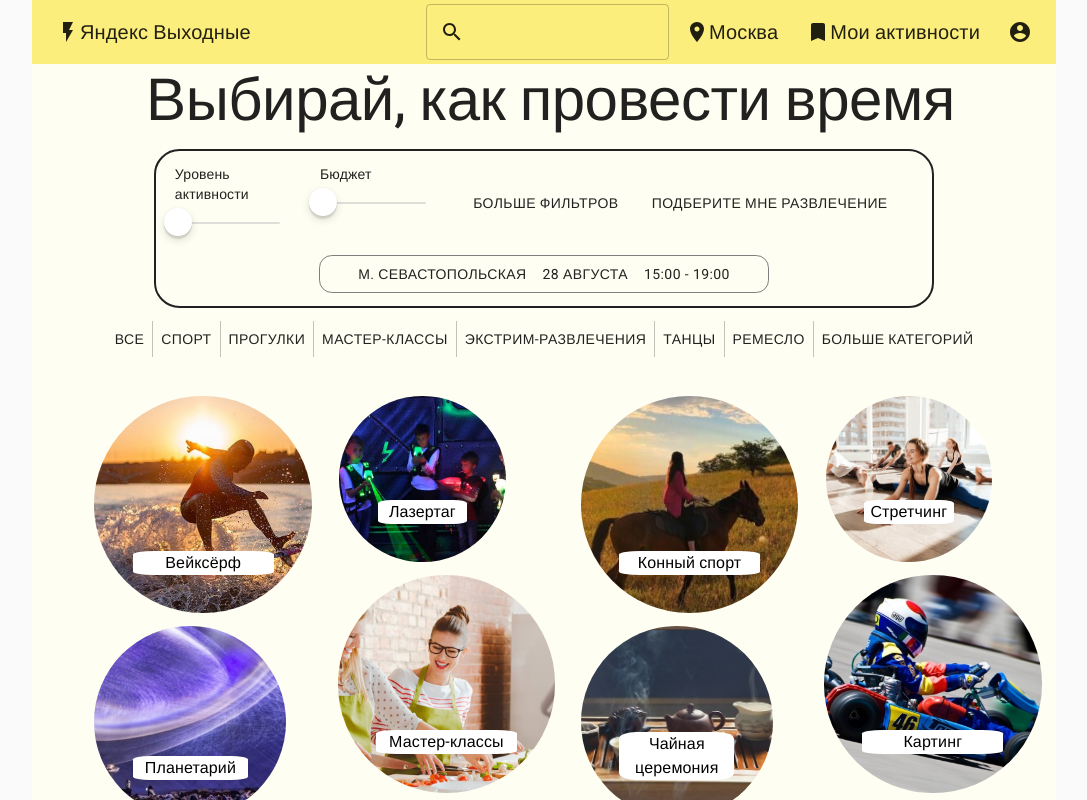
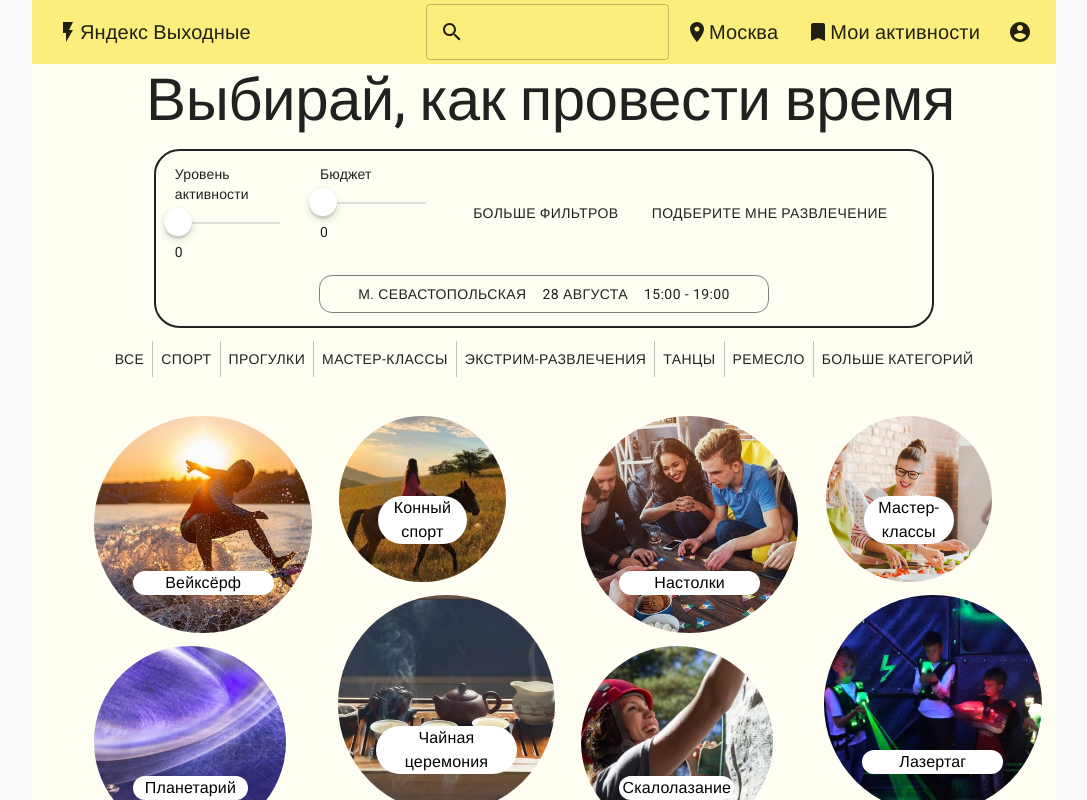
Before and after one commit to SniXosha/yandex-activity-frontend, a React (Create React App) app: page / in a window 1280 px wide. Shown: the top 800 px of the page, without its empty margins (96-1183 px from the left). Built offline with nearby package versions, Linux system fonts and the light colour scheme; a web font is replaced by a local one.

Commit message:
two pages

```diff
--- a/src/App.tsx
+++ b/src/App.tsx
@@ -19,7 +19,7 @@ export default function App(): ReactElement {
                         <Route exact path="/">
                             <MainPage/>
                         </Route>
-                        <Route exact path="/activity">
+                        <Route exact path="/activity/:name">
                             <ActivityPage/>
                         </Route>
                     </Switch>
--- a/src/appbar/ServiceAppBar.tsx
+++ b/src/appbar/ServiceAppBar.tsx
@@ -13,7 +13,7 @@ export default function ServiceAppBar(): ReactElement {
         <Toolbar className="bar">
             <IconButton edge="start" className={classes.search} color="inherit" aria-label="menu">
                 <FlashOnIcon />
-                <Typography variant="h6" className={classes.title}>
+                <Typography variant="h6" className={classes.title} onClick={() => window.location.href = '/'}>
                     Яндекс Выходные
                 </Typography>
             </IconButton>
--- a/src/data/activities.tsx
+++ b/src/data/activities.tsx
@@ -1,102 +1,128 @@
 export const wakesurf = {
+    id: 'wakesurf',
     name: 'Вейксёрф',
     image: {
         url: 'surf',
         size: 250
     },
     activityLevel: 9,
+    money: 3000
 }
 
 export const horses = {
+    id: 'horses',
     name: 'Конный спорт',
     image: {
         url: 'horse',
         size: 150
     },
     activityLevel: 3,
+    money: 1500
 }
 
 export const boardGames = {
+    id: 'boardGames',
     name: 'Настолки',
     image: {
         url: 'games',
         size: 200
     },
     activityLevel: 1,
+    money: 700
 }
 
 export const masterClasses = {
+    id: 'masterClasses',
     name: 'Мастер-классы',
     image: {
         url: 'cook',
         size: 200
     },
     activityLevel: 1,
+    money: 2000
 }
 
 export const planetarium = {
+    id: 'planetarium',
     name: 'Планетарий',
     image: {
         url: 'planets',
         size: 200
     },
     activityLevel: 1,
+    money: 500
 }
 
 export const tea = {
+    id: 'tea',
     name: 'Чайная церемония',
     image: {
         url: 'tea',
         size: 150
     },
     activityLevel: 1,
+    money: 500
 }
 
 export const rockClimbing = {
+    id: 'rockClimbing',
     name: 'Скалолазание',
     image: {
         url: 'rock',
         size: 150
     },
     activityLevel: 5,
+    money: 700
 }
 
 export const laserTag = {
+    id: 'laserTag',
     name: 'Лазертаг',
     image: {
         url: 'lasers',
         size: 200
     },
     activityLevel: 3,
+    money: 1000
 }
 
 export const karting = {
+    id: 'karting',
     name: 'Картинг',
     image: {
         url: 'karting',
         size: 170
     },
     activityLevel: 6,
+    money: 2000
 }
 
 export const sauna = {
+    id: 'sauna',
     name: 'Сауна',
     image: {
         url: 'sauna',
         size: 150
     },
     activityLevel: 2,
+    money: 2000
 }
 
 export const stretching = {
+    id: 'stretching',
     name: 'Стретчинг',
     image: {
         url: 'stretching',
         size: 150
     },
     activityLevel: 4,
+    money: 1000
 }
 
 export const allActivities = [
     wakesurf, horses, boardGames, masterClasses, planetarium, tea, rockClimbing, laserTag, karting, sauna, stretching
 ]
+
+export const activityByName = (name: string) => {
+    return allActivities.filter(activity => activity.id === name)[0]
+}
--- a/src/pages/activity/ActivityHeader.tsx
+++ b/src/pages/activity/ActivityHeader.tsx
@@ -3,7 +3,6 @@ import React from "react";
 import FavoriteIcon from '@material-ui/icons/Favorite';
 
 interface HeaderStyles {
-    size: number;
     image: string;
     imageSize: number;
 
@@ -12,7 +11,6 @@ interface HeaderStyles {
 
 interface ButtonStyles extends WithStyles<typeof styles> {
     title: string;
-    size: number;
     image: string;
     imageSize: number;
 }
@@ -70,7 +68,7 @@ const styles = createStyles({
     }
 });
 
-export const ActivityHeader = withStyles(styles)(({classes, title, size, ...other}: ButtonStyles) => (
+export const ActivityHeader = withStyles(styles)(({classes, title, ...other}: ButtonStyles) => (
     <div className={classes.root}>
         <div className={classes.lowerBar}>
             <Typography className={classes.title}>{title}</Typography>
--- a/src/pages/activity/ActivityPage.tsx
+++ b/src/pages/activity/ActivityPage.tsx
@@ -1,12 +1,17 @@
 import React, {ReactElement} from "react";
 import {Container, makeStyles} from "@material-ui/core";
 import {ActivityHeader} from "./ActivityHeader";
+import { useParams } from "react-router-dom";
+import {activityByName} from "data/activities";
 
 
 export default function ActivityPage(): ReactElement {
     const classes = useStyles();
+    let { name }: any = useParams();
+    let activity = activityByName(name)
+
     return <Container className={classes.content} maxWidth={false}>
-        <ActivityHeader image={"surf"} imageSize={200} size={17} title={"Вейксерф"}/>
+        <ActivityHeader image={activity.image.url} imageSize={activity.image.size} title={activity.name}/>
     </Container>
 }
 
--- a/src/pages/main/ActivitiesContainer.tsx
+++ b/src/pages/main/ActivitiesContainer.tsx
@@ -17,7 +17,7 @@ function splitActivities(activities: any[]) {
 
 const activityDescriptionToElement = (size: number, activity: any): ReactElement => {
     return <Activity size={size} image={activity.image.url} imageSize={activity.image.size}
-                     title={activity.name}/>
+                     title={activity.name} id={activity.id}/>
 }
 
 const activitiesColumnToElement = (styleClass: string, activities: any[], sizes: number[]): ReactElement => {
@@ -59,10 +59,11 @@ interface ActivityProps {
     title: string,
     image: string,
     imageSize: number,
+    id: string,
 }
 
-function Activity({title, size, image, imageSize}: ActivityProps): ReactElement {
-    return <ActivityCircle image={image} imageSize={imageSize} size={size} title={title}/>
+function Activity({title, size, image, imageSize, id}: ActivityProps): ReactElement {
+    return <ActivityCircle image={image} imageSize={imageSize} size={size} title={title} id={id}/>
 }
 
 const useStyles = makeStyles(theme => ({
@@ -83,6 +84,7 @@ interface Styles {
     size: number;
     image: string;
     imageSize: number;
+    id: string;
 
     [key: string]: any;
 }
@@ -92,6 +94,7 @@ interface ButtonStyles extends WithStyles<typeof styles> {
     size: number;
     image: string;
     imageSize: number;
+    id: string;
 }
 
 const styles = createStyles({
@@ -122,12 +125,12 @@ const styles = createStyles({
         marginRight: "3vw",
         backgroundColor: "white",
         color: "black",
-        borderRadius: "15%",
+        borderRadius: "5vw",
     }
 });
 
-const ActivityCircle = withStyles(styles)(({classes, title, size, ...other}: ButtonStyles) => (
-    <div className={classes.root}>
+const ActivityCircle = withStyles(styles)(({classes, title, id, size, ...other}: ButtonStyles) => (
+    <div className={classes.root} onClick={() => window.location.href = `/activity/${id}`}>
         <Typography className={classes.title}>{title}</Typography>
     </div>
 ));
--- a/src/pages/main/MainPage.tsx
+++ b/src/pages/main/MainPage.tsx
@@ -3,17 +3,26 @@ import {Button, ButtonGroup, Container, makeStyles, Slider, Typography, withStyl
 import ActivitiesContainer from "pages/main/ActivitiesContainer";
 import WbSunnyIcon from '@material-ui/icons/WbSunny';
 import {allActivities} from "data/activities";
+import {useDispatch, useSelector} from "react-redux";
+import {setActivityLevel, setMoney} from "redux/filters";
 
 export default function MainPage(): ReactElement {
     const classes = useStyles();
-    let activities = allActivities.sort(() => .5 - Math.random())
+    let sortedActivities = allActivities
+    const activityLevel = useSelector((state: any) => state.filter.activityLevel)
+    const money = useSelector((state: any) => state.filter.money)
+    let finalActivities = sortedActivities.filter(activity => {
+        if (money !== 0 && activity.money > money) return false
+        return activity.activityLevel > activityLevel;
+    })
+
     return <Container className={classes.content} maxWidth={false}>
         <Typography className={classes.slogan} variant="h2">Выбирай, как провести время</Typography>
         <div className={classes.topBar}>
             <ChooseBar/>
             <CategoriesBar/>
         </div>
-        <ActivitiesContainer activities={activities}/>
+        <ActivitiesContainer activities={finalActivities}/>
     </Container>
 }
 
@@ -67,8 +76,8 @@ function WeatherInfo({day, temp, classes}: any) {
 function TypeFilters(): ReactElement {
     const classes = useStyles();
     return <Container className={classes.filters}>
-        <NamedSlider name="Уровень активности"/>
-        <NamedSlider name="Бюджет"/>
+        <ActivitySlider name="Уровень активности"/>
+        <MoneySlider name="Бюджет"/>
         <Button>Больше фильтров</Button>
         <Button>Подберите мне развлечение</Button>
     </Container>
@@ -83,11 +92,25 @@ function SpaceTimeFilters(): ReactElement {
     </Container>
 }
 
-function NamedSlider({name}: any): ReactElement {
+function ActivitySlider({name}: any): ReactElement {
     const classes = useStyles();
+    const activityLevel = useSelector((state: any) => state.filter.activityLevel)
+    const dispatch = useDispatch()
     return <div className={classes.slider}>
         {name}
-        <IOSSlider aria-labelledby="continuous-slider"/>
+        <IOSSlider value={activityLevel} onChange={(e, newValue) => dispatch(setActivityLevel(newValue))} defaultValue={0} min={0} max={10} step={1} aria-labelledby="continuous-slider"/>
+        {activityLevel}
+    </div>
+}
+
+function MoneySlider({name}: any): ReactElement {
+    const classes = useStyles();
+    const money = useSelector((state: any) => state.filter.money)
+    const dispatch = useDispatch()
+    return <div className={classes.slider}>
+        {name}
+        <IOSSlider value={money} onChange={(e, newValue) => dispatch(setMoney(newValue))} defaultValue={0} min={0} max={10000} step={500} aria-labelledby="continuous-slider"/>
+        {money}
     </div>
 }
 
--- /dev/null
+++ b/src/redux/filters.ts
@@ -0,0 +1,21 @@
+import { createSlice } from '@reduxjs/toolkit'
+
+export const filterSlice = createSlice({
+    name: 'filters',
+    initialState: {
+        activityLevel: 0,
+        money: 0,
+    },
+    reducers: {
+        setActivityLevel: (state, action) => {
+            state.activityLevel = action.payload
+        },
+        setMoney: (state, action) => {
+            state.money = action.payload
+        },
+    },
+})
+
+export const { setActivityLevel, setMoney } = filterSlice.actions
+
+export default filterSlice.reducer
--- a/src/redux/store.ts
+++ b/src/redux/store.ts
@@ -1,5 +1,8 @@
 import { configureStore } from '@reduxjs/toolkit'
+import filterReducer from 'redux/filters'
 
 export default configureStore({
-    reducer: {},
+    reducer: {
+        filter: filterReducer
+    },
 })
```
